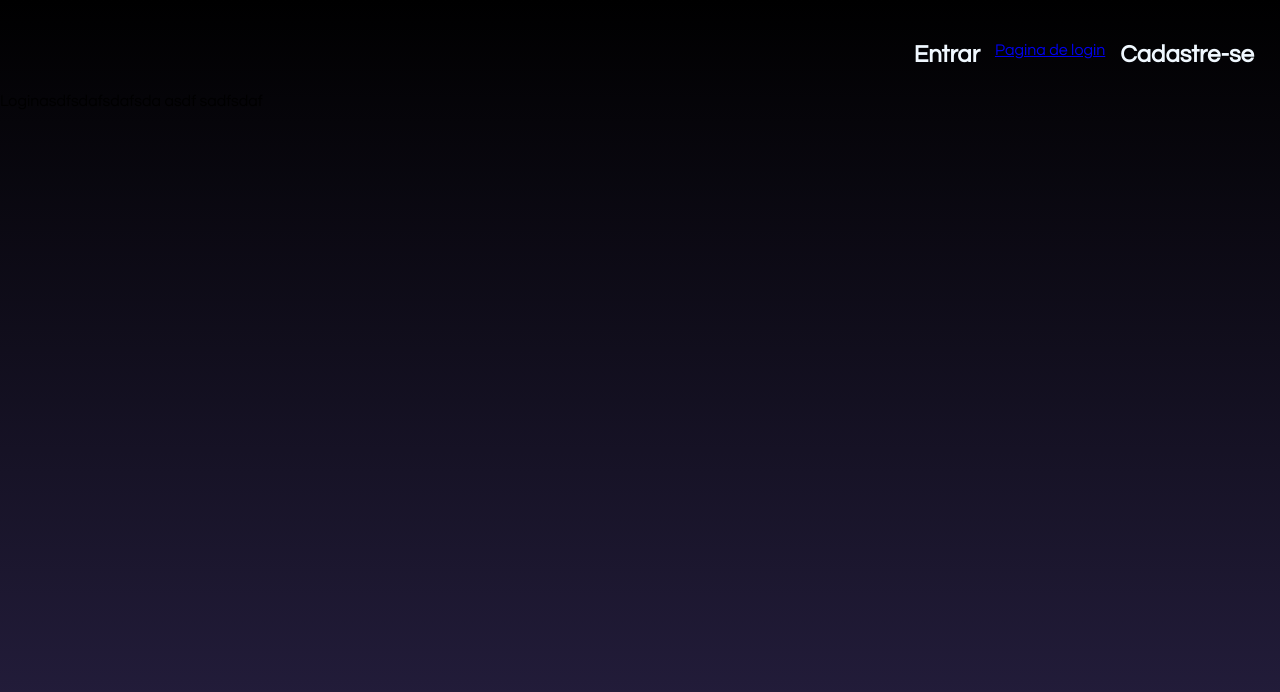
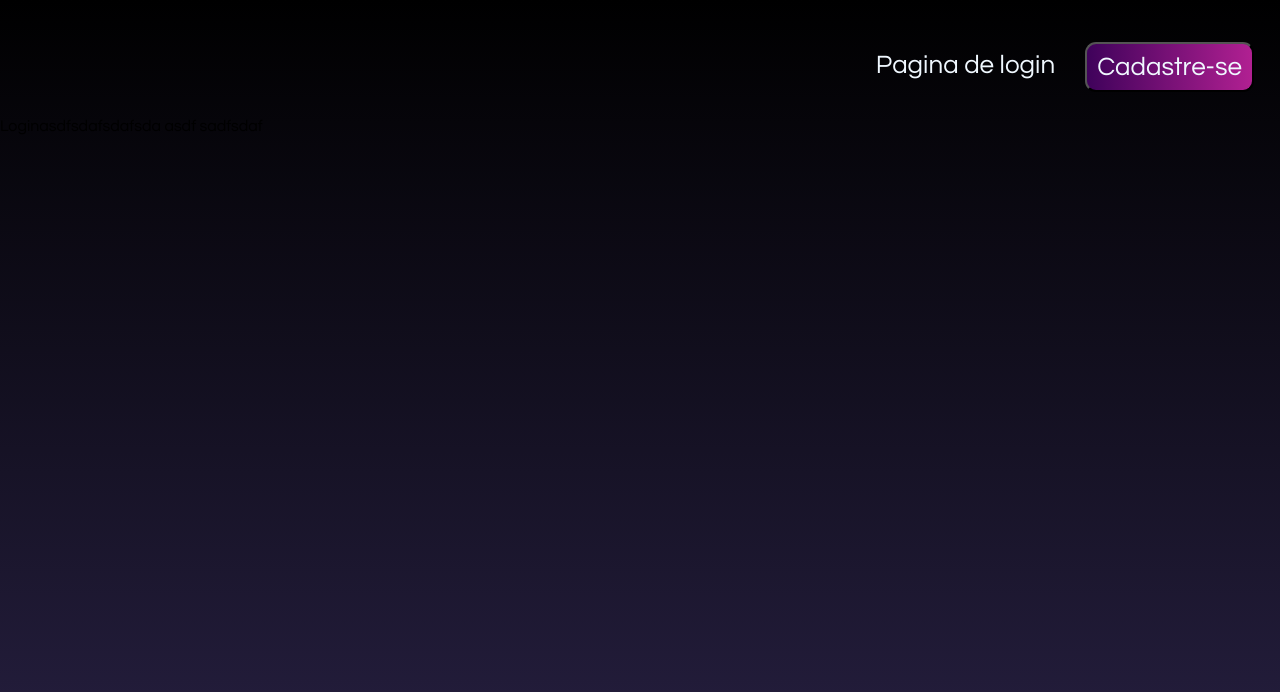
Before and after one commit to PedrosoEnzo/cripto, a React (Vite) app in the folder cripto/: page /login in a window 1280 px wide. Shown: the top 692 px of the page. Built offline with nearby package versions, Linux system fonts and the light colour scheme.

Commit message:
Adiconado a pagina de About.tsx na pasta pages

```diff
--- a/cripto/src/Components/NavBar/NavBar.jsx
+++ b/cripto/src/Components/NavBar/NavBar.jsx
@@ -9,11 +9,13 @@ const Navbar = () => {
       <img src="" alt="" />
       <div className="navbar">
 
-        <h2>Entrar</h2>
-        <Link to="/login">
+        <Link to="/login" className="link">
           Pagina de login
         </Link>
-        <h2>Cadastre-se</h2>
+        <Link to="About" />
+        <button className="buttonGradient">Cadastre-se
+        <Link to="/Cadastro" />
+        </button>
       </div>
     </header>
     </>
--- a/cripto/src/Components/NavBar/style.css
+++ b/cripto/src/Components/NavBar/style.css
@@ -31,10 +31,25 @@ gap: 15px;
 padding: 26px;
 }
 
-.navbar:hover {
+.link {
+    margin-top: 10px;
+    text-decoration: none;
+    color: aliceblue;
+    font-size: 26px;
+}
+
+.link:hover {
+    color: #482252;
     cursor: pointer;
-    color: #482252;
-    transition: 0.5s;
+    transition: all 0.5s;
+}
+
+.buttonGradient {
+    font-size: 26px;
+    padding: 10px;
+    border-radius: 11px;
+    color: aliceblue;
+    background: linear-gradient(to left, #b12092, #3f025b);
 }
 
 .imgMoeda {
```
Also changed, not shown: cripto/src/pages/About.jsx (added).
